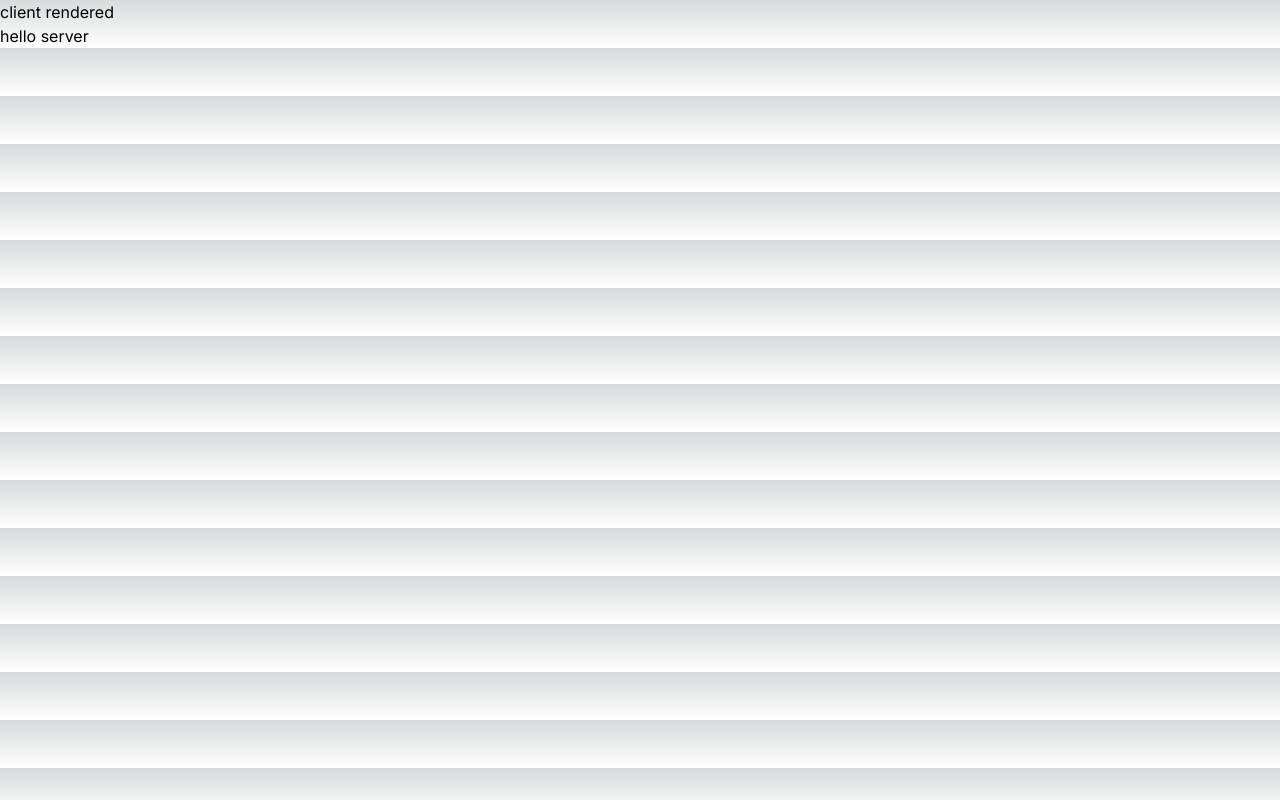
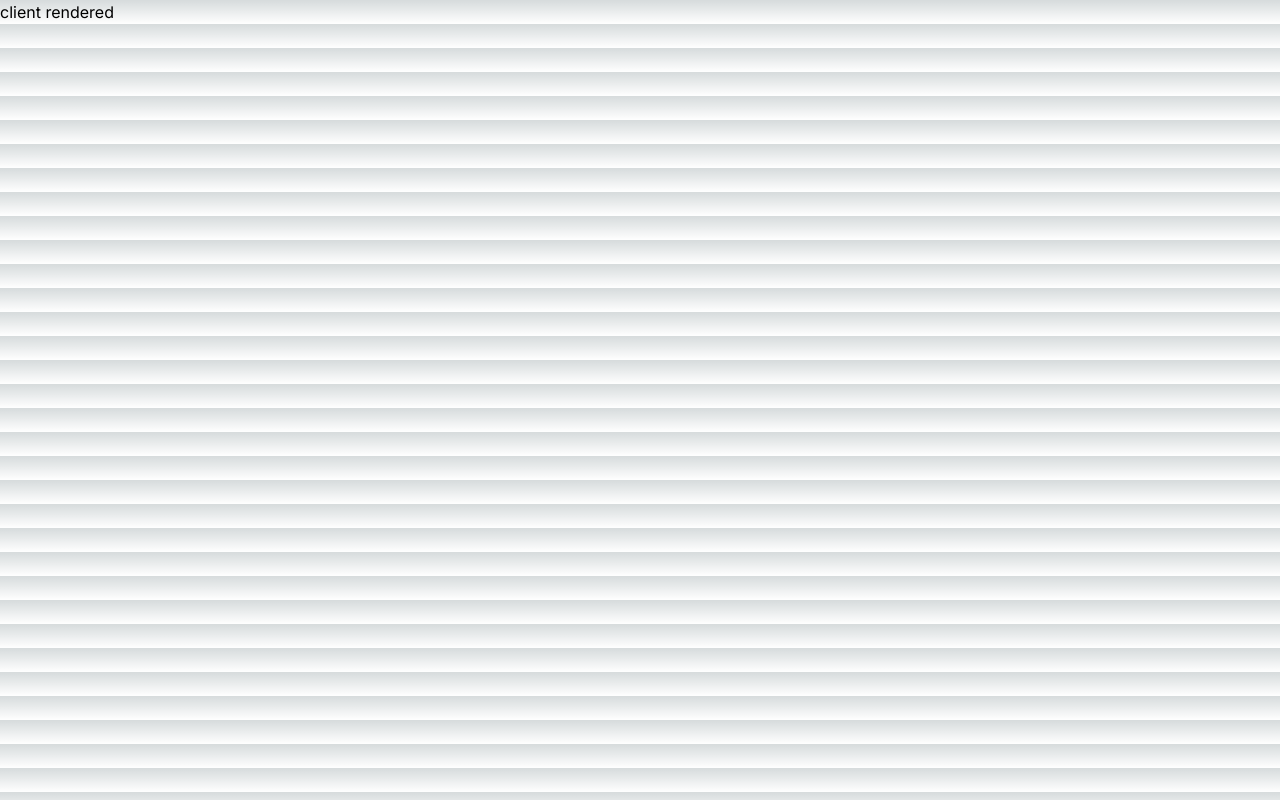
Before and after one commit to Sabari-1234/next-client-server-components, a Next.js app: page /clientOnlyRoute in a window 1280 px wide. Built offline with nearby package versions, Linux system fonts and the light colour scheme.

Commit message:
error resolved

```diff
--- a/app/clientOnlyRoute/page.tsx
+++ b/app/clientOnlyRoute/page.tsx
@@ -1,13 +1,13 @@
 "use client";
-import { serverFn } from "@/utils/server-only-utils";
+//import { serverFn } from "@/utils/server-only-utils";
 import React from "react";
 
 const page = () => {
-  const result = serverFn();
+  //const result = serverFn();
   return (
     <div>
       <h1>client rendered</h1>
-      <h1>{result}</h1>
+      {/* <h1>{result}</h1> */}
     </div>
   );
 };
```
